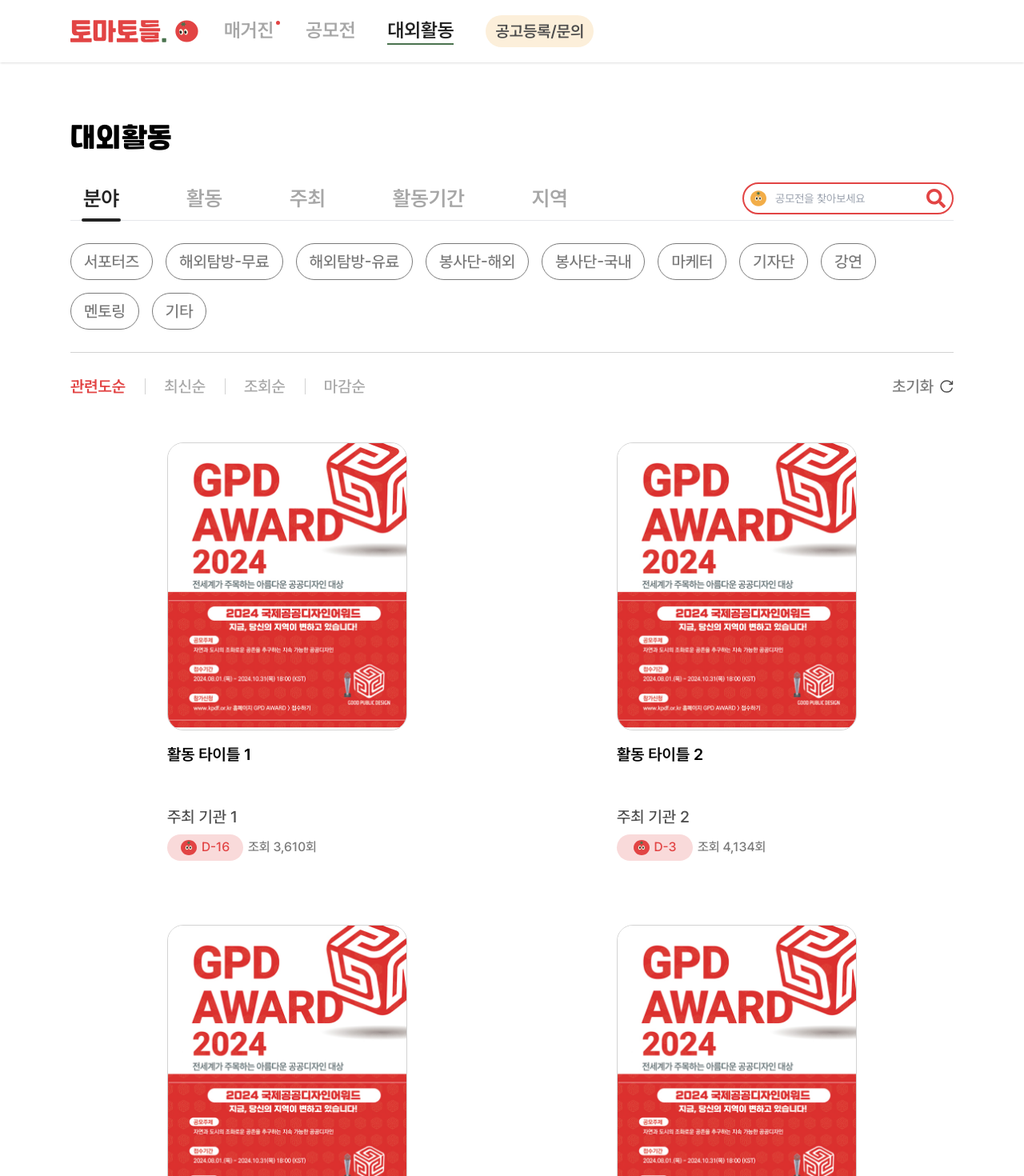
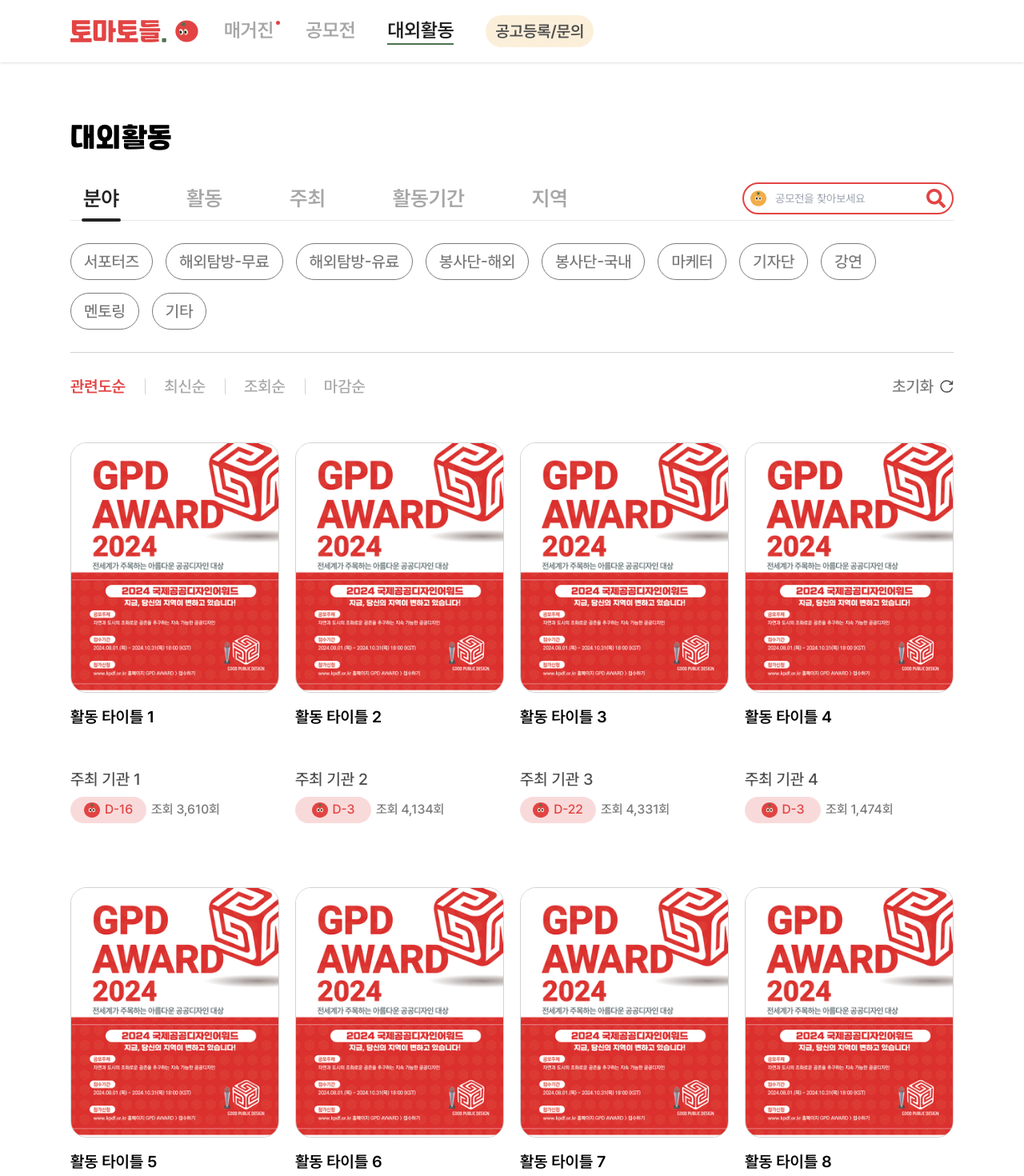
Before and after one commit to hminah0215/tomatoes, a Next.js app: page /activity in a window 1280 px wide. Shown: the top 1470 px of the page at 80% size. Built offline with nearby package versions, Linux system fonts and the light colour scheme.

Commit message:
fix: GridView css 미적용 오류 해결
* grid-cols가 올바르게 적용되지 않는 문제 해결
Related to: #44

```diff
--- a/src/components/ui/grid/GridView.tsx
+++ b/src/components/ui/grid/GridView.tsx
@@ -25,8 +25,8 @@
   // 커스텀 gap 정의
 
   const columnStyles = {
-    web4mobile2: { mobile: 2, web: 4 },
-    web3mobile1: { mobile: 1, web: 3 },
+    web4mobile2: 'grid-cols-2 md:grid-cols-4',
+    web3mobile1: 'grid-cols-1 md:grid-cols-3',
   };
 
   const gapStyles = {
@@ -35,12 +35,8 @@
     gapStyle3: 'gap-x-[0px] gap-y-[16px] md:gap-x-[30px] md:gap-y-[80px]', // 토마토 Tip
   };
 
-  const gridClass = `
-    grid
-    grid-cols-${columnStyles[columnStyle].mobile}
-    md:grid-cols-${columnStyles[columnStyle].web}
-    ${gapStyles[gapStyle]}
-  `.trim();
+  const gridClass =
+    `grid ${columnStyles[columnStyle]} ${gapStyles[gapStyle]}`.trim();
 
   return (
     <div className={gridClass}>
```
